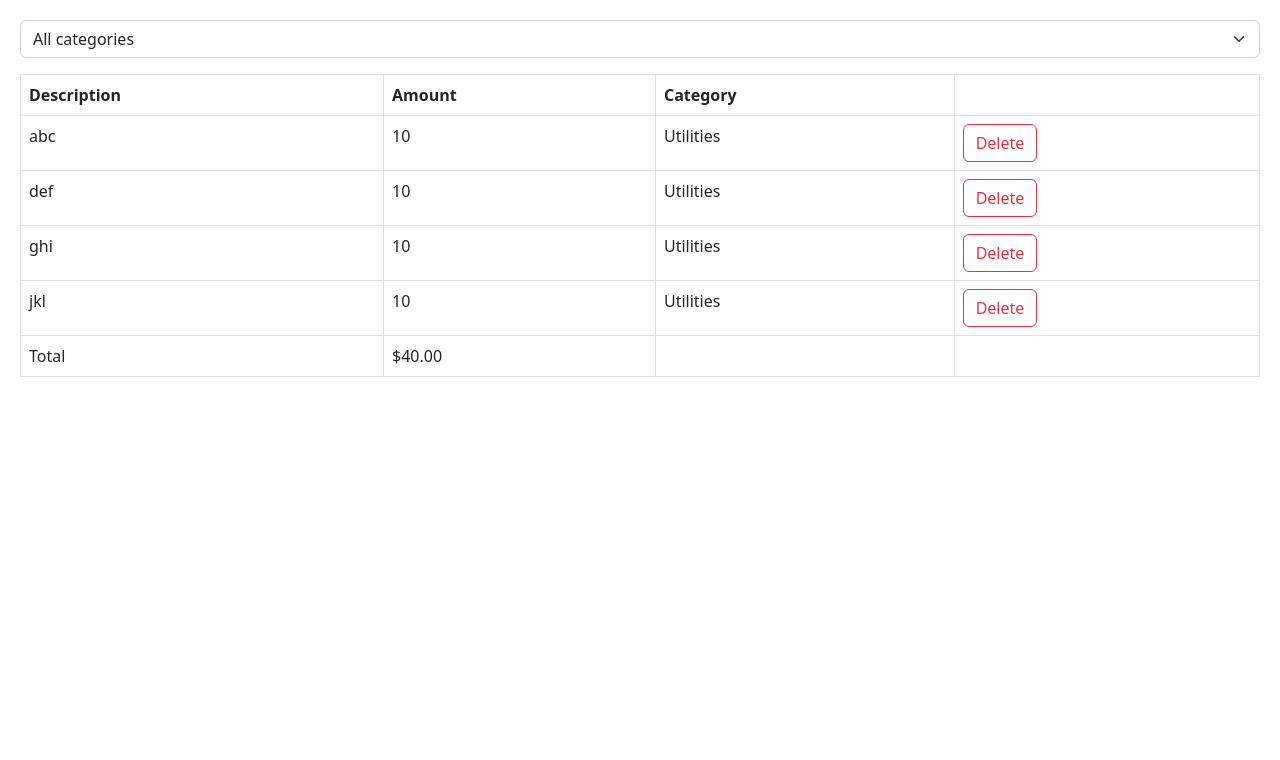
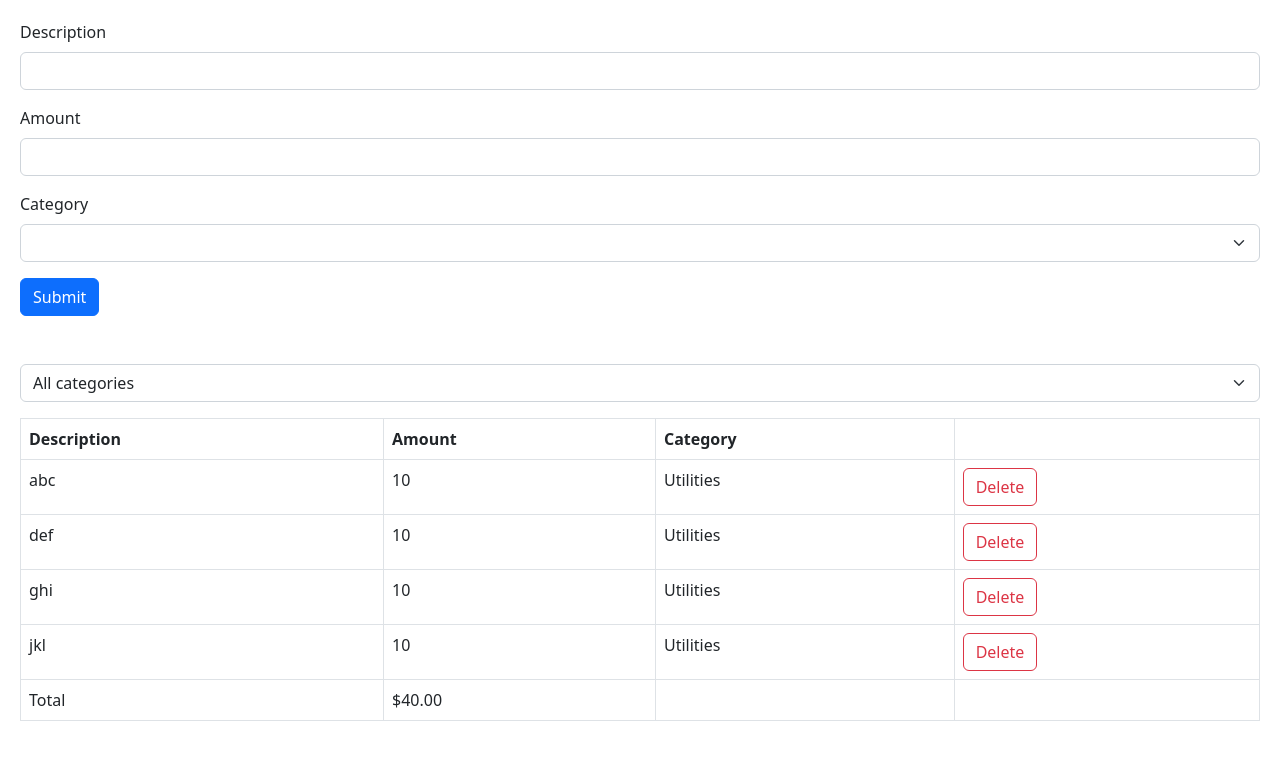
Before and after one commit to lcardoz/react-typescript-practice, a React (Vite) app: page / in a window 1280 px wide. Shown: the top 760 px of the page. Built offline with nearby package versions, Linux system fonts and the light colour scheme.

Commit message:
created and exported categories variable in App and mapped through the array in ExpenseForm and ExpenseFilter

```diff
--- a/src/App.tsx
+++ b/src/App.tsx
@@ -1,8 +1,12 @@
 import { useState } from "react";
 import ExpenseList from "./expense-tracker/components/ExpenseList";
 import ExpenseFilter from "./expense-tracker/components/ExpenseFilter";
+import ExpenseForm from "./expense-tracker/ExpenseForm";
+
+export const categories = ["Groceries", "Utilities", "Entertainment"];
 
 function App() {
+
   const [selectedCategory, setSelectedCategory] = useState("");
 
   const [expenses, setExpenses] = useState([
@@ -18,6 +22,9 @@
 
   return (
     <>
+      <div className="mb-5">
+        <ExpenseForm />
+      </div>
       <div className="mb-3">
         <ExpenseFilter
           onSelectCategory={(category) => setSelectedCategory(category)}
--- a/src/expense-tracker/ExpenseForm.tsx
+++ b/src/expense-tracker/ExpenseForm.tsx
@@ -1,4 +1,7 @@
+import { categories } from "../App";
+
 const ExpenseForm = () => {
+
   return (
     <form>
       <div className="mb-3">
@@ -19,9 +22,10 @@
         </label>
         <select id="category" className="form-select">
           <option value=""></option>
-          {/* categories */}
+          {categories.map(category=> <option key={category} value={category}>{category}</option>)}
         </select>
       </div>
+      <button className="btn btn-primary">Submit</button>
     </form>
   );
 };
--- a/src/expense-tracker/components/ExpenseFilter.tsx
+++ b/src/expense-tracker/components/ExpenseFilter.tsx
@@ -1,15 +1,17 @@
+import { categories } from "../../App";
+
 interface Props {
   onSelectCategory: (category: string) => void;
 }
 
 const ExpenseFilter = ({ onSelectCategory }: Props) => {
-
   return (
-    <select className="form-select" onChange={(e) => onSelectCategory(e.target.value)}>
+    <select
+      className="form-select"
+      onChange={(e) => onSelectCategory(e.target.value)}
+    >
       <option value="">All categories</option>
-      <option value="Groceries">Groceries</option>
-      <option value="Utilities">Utilities</option>
-      <option value="Entertainment">Entertainment</option>
+      {categories.map((category) => (<option key={category} value={category}>{category}</option>))}
     </select>
   );
 };
```
